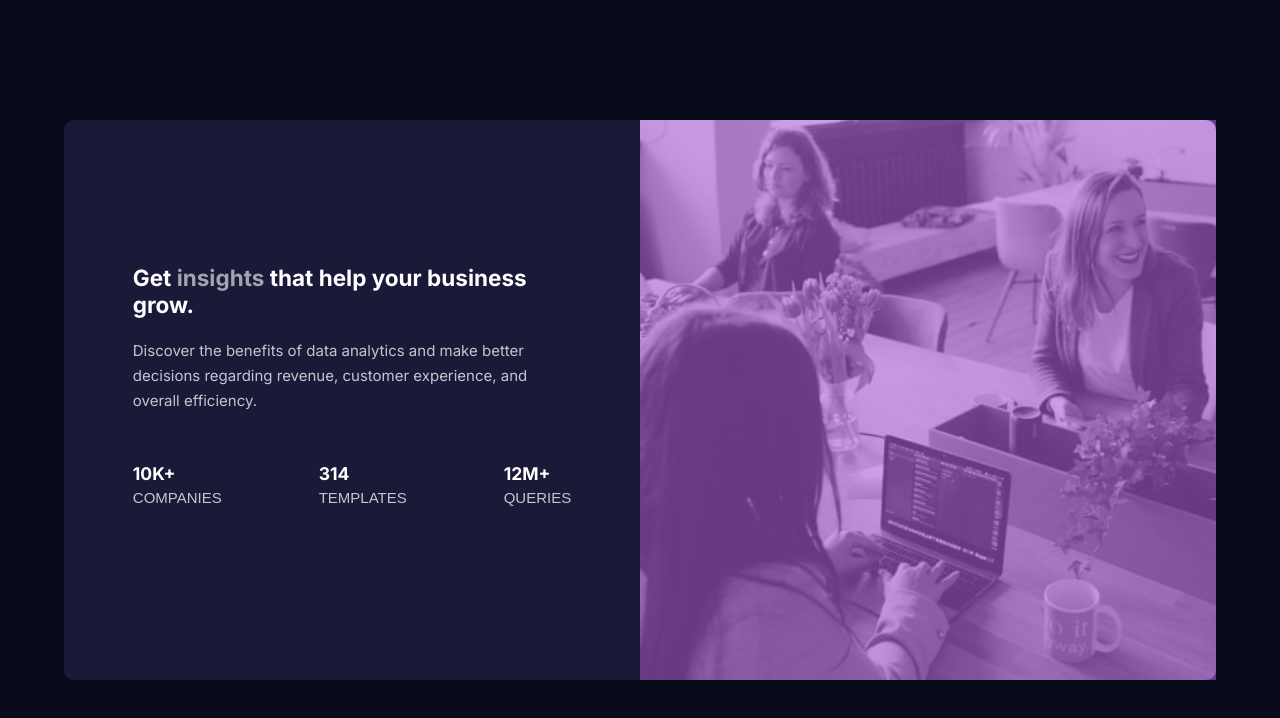
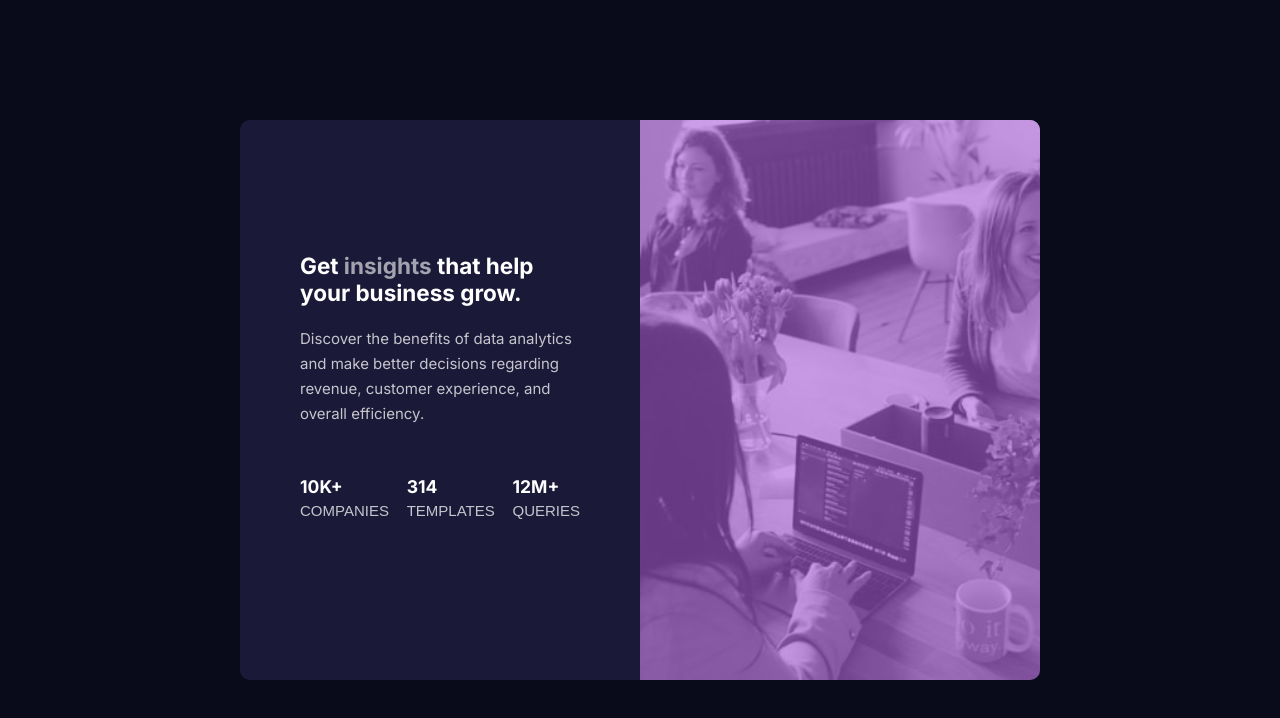
Before and after one commit to doaaaliahmed/Stats-perview-card, a plain HTML site: page index.html in a window 1280 px wide. Drawn offline with Linux system fonts and the light colour scheme; a web font is replaced by a local one.

Commit message:
modified container style

```diff
--- a/style.css
+++ b/style.css
@@ -36,6 +36,7 @@ body{
     -ms-border-radius: 10px;
     -o-border-radius: 10px;
     width:90%;
+    max-width:50rem;
     min-height:70vh;
     color:var(--White-main);
     display: flex;
@@ -68,7 +69,11 @@ body{
     left:0;
     background-color: var(--Soft-violet-accent);
     opacity:.6;
+    border-top-left-radius:10px;
+    border-top-right-radius:10px;
 }
+
+
 
 .section-info{
     margin:20px auto;
@@ -123,9 +128,17 @@ body{
         border-top-right-radius: 10px;
         border-bottom-right-radius: 10px;
     }
+
+    .section-photo::after{
+        border-top-left-radius: 0px;
+        border-top-right-radius: 10px;
+        border-bottom-right-radius: 10px;
+    }
     .section-info_list{
         display: flex;
         justify-content: space-between;
         align-items: flex-start;
     }
+
+
 }
```
